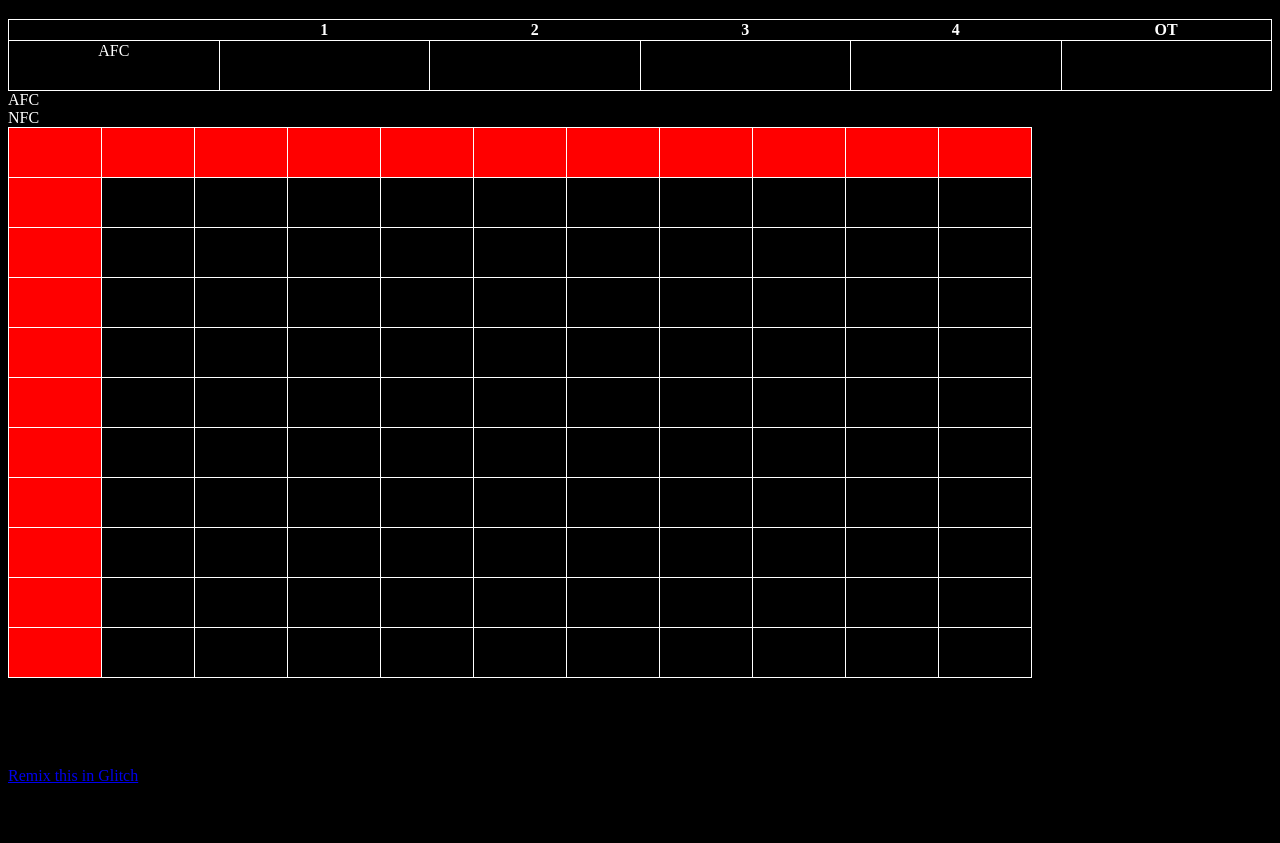
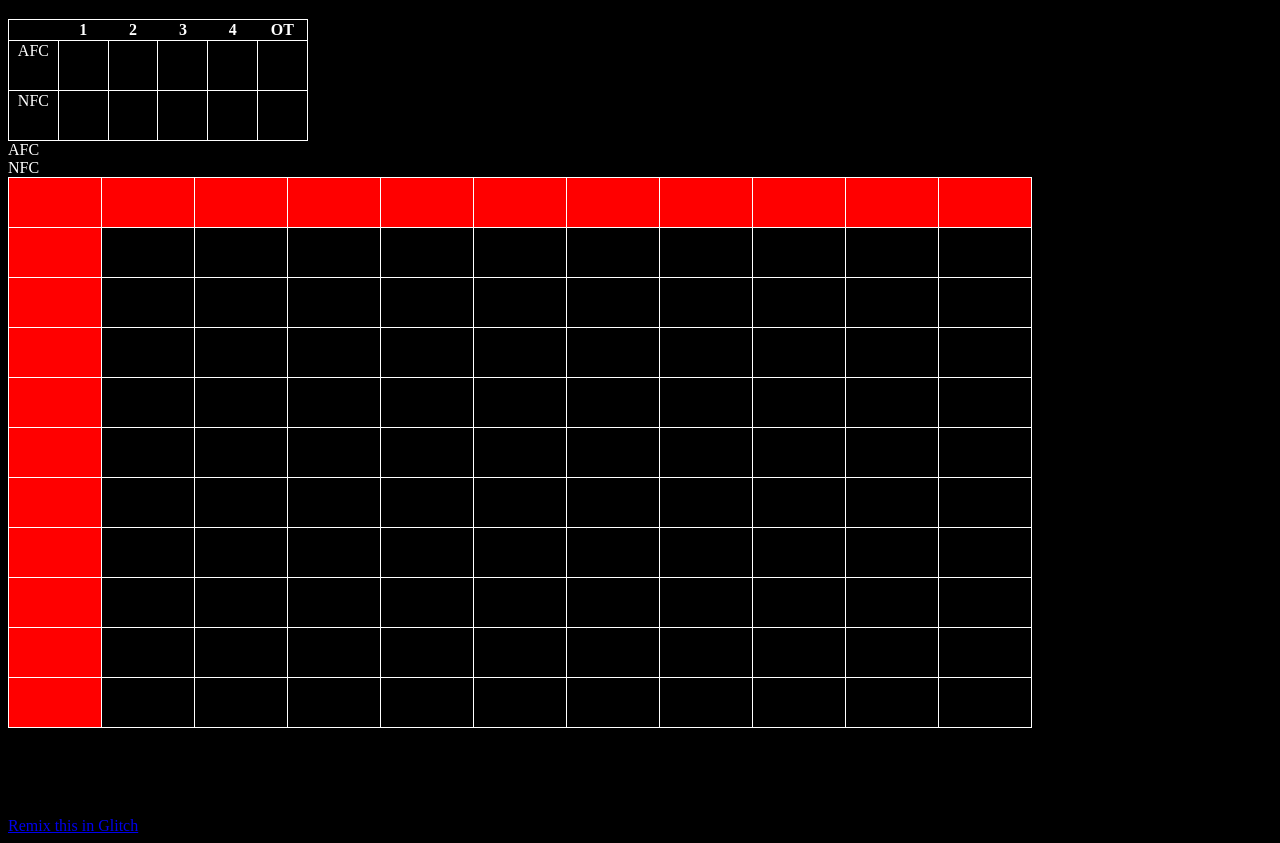
Before and after one commit to cjhaviland/superbowl-boxes-live, a website: page views/index.html in a window 1280 px wide. Shown: the part 69-912 px from the top of the page. Before the commit the page ends 862 px from the top, so only its background shows below. Drawn offline with nearby package versions, Linux system fonts and the light colour scheme; no server answers.

Commit message:
🌾🌂 Checkpoint views/index.html:533956/155 public/style.css:533956/43 server.js:533956/1

```diff
--- a/public/style.css
+++ b/public/style.css
@@ -30,6 +30,10 @@ td[id$="-0"] {
   height: 80vh;
 }
 
+.scores {
+  width: 300px;
+}
+
 #row-0 {
  background-color: red;
 }
--- a/views/index.html
+++ b/views/index.html
@@ -41,13 +41,20 @@
           <tbody>
             <tr>
               <td>AFC</td>
-              <td></td>
-              <td></td>
-              <td></td>
-              <td></td>
-              <td></td>
+              <td id="afc-1"></td>
+              <td id="afc-2"></td>
+              <td id="afc-3"></td>
+              <td id="afc-4"></td>
+              <td id="afc-ot"></td>
             </tr>
-
+            <tr>
+              <td>NFC</td>
+              <td id="nfc-1"></td>
+              <td id="nfc-2"></td>
+              <td id="nfc-3"></td>
+              <td id="nfc-4"></td>
+              <td id="nfc-ot"></td>
+            </tr>
           </tbody>
         </table>
       </div>
```
